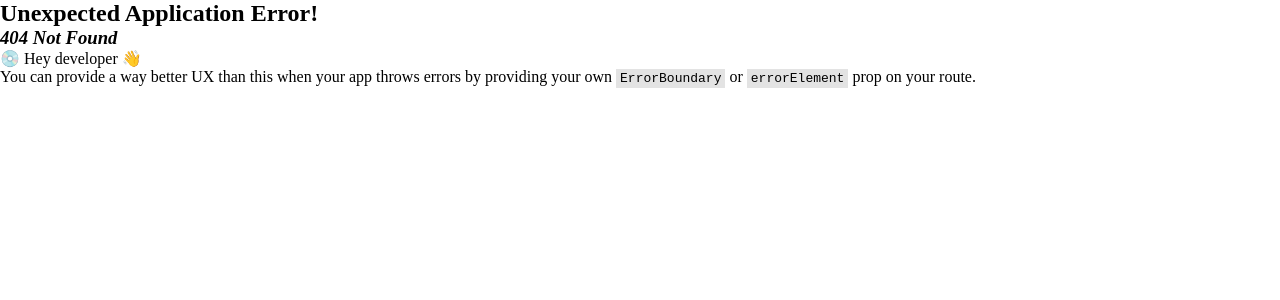
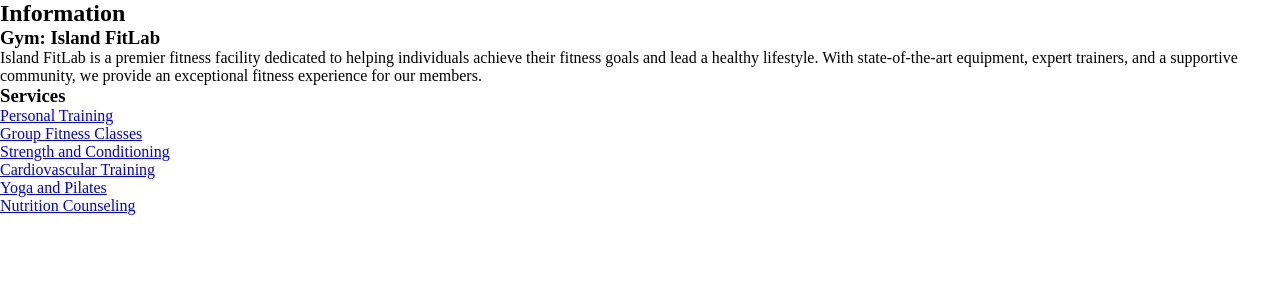
Before and after one commit to Pelani2/FitLab, a React (Create React App) app: page /infopage in a window 1280 px wide. Before the commit this address had no page. Shown: the top 300 px of the page. Built offline with nearby package versions, Linux system fonts and the light colour scheme.

Commit message:
added basics for info page

```diff
--- a/src/App.js
+++ b/src/App.js
@@ -1,8 +1,6 @@
 import React from "react";
 import { RouterProvider } from "react-router-dom";
 import AppRoutes from "./routes/AppRoutes.js";
-
-
 
 export default function App() {
   return(
--- a/src/pages/infoPage/InfoPage.js
+++ b/src/pages/infoPage/InfoPage.js
@@ -1,10 +1,58 @@
 import React from "react";
 import "../../styles/InfoPageStyles.css";
+import { Link } from "react-router-dom";
 
 export default function InfoPage() {
     return(
-        <div>
-
+        <div className="info-container" >
+            <h2>
+                Information
+            </h2>
+            <div className="info-section" >
+                <h3>
+                    Gym: Island FitLab
+                </h3>
+                <p>
+                    Island FitLab is a premier fitness facility dedicated to helping individuals achieve their fitness goals and lead a healthy lifestyle. With state-of-the-art equipment, expert trainers, and a supportive community, we provide an exceptional fitness experience for our members.
+                </p>
+            </div>
+            <div className="info-section">
+                <h3>
+                    Services
+                </h3>
+                <ul>
+                    <li>
+                        <Link>
+                            Personal Training
+                        </Link>
+                    </li>
+                    <li>
+                        <Link>
+                            Group Fitness Classes
+                        </Link>
+                    </li>
+                    <li>
+                        <Link>
+                            Strength and Conditioning
+                        </Link>
+                    </li>
+                    <li>
+                        <Link>
+                            Cardiovascular Training
+                        </Link>
+                    </li>
+                    <li>
+                        <Link>
+                            Yoga and Pilates
+                        </Link>
+                    </li>
+                    <li>
+                        <Link>
+                            Nutrition Counseling
+                        </Link>
+                    </li>
+                </ul>
+            </div>
         </div>
     );
 }
--- a/src/routes/AppRoutes.js
+++ b/src/routes/AppRoutes.js
@@ -6,6 +6,7 @@
 import SignUpPage from "../pages/SignUpPage/SignUpPage";
 import AboutPage from "../pages/aboutPage/AboutPage";
 import ContactPage from "../pages/contactPage/ContactPage";
+import InfoPage from "../pages/infoPage/InfoPage";
 
 const AppRoutes = createBrowserRouter([
     {
@@ -31,6 +32,10 @@
     {
         path: "/contactpage",
         element: <ContactPage />
+    },
+    {
+        path: "/infopage",
+        element: <InfoPage />
     }
 ]);
 
```
